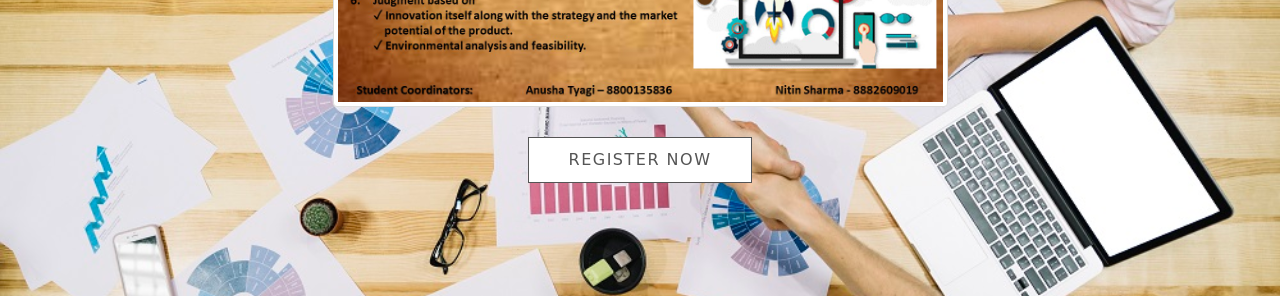
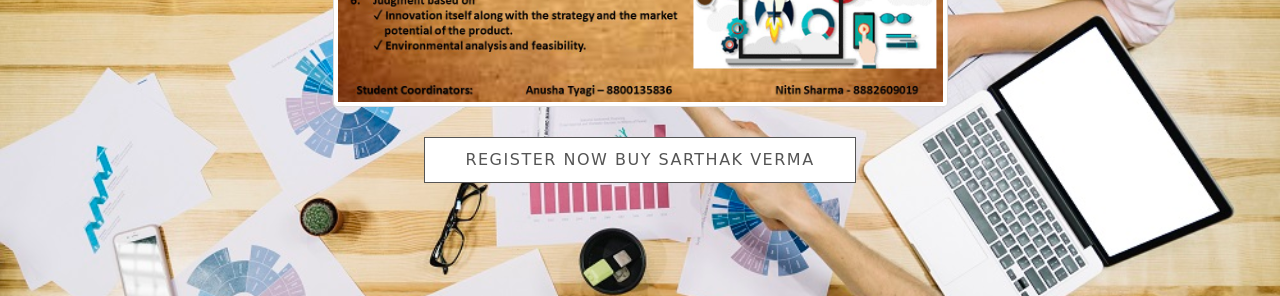
Before and after one commit to yvglimited/Markfest-2k19, a plain HTML site: page index.html in a window 1280 px wide. Shown: the part 3300-3596 px from the top of the page. Drawn offline with nearby package versions, Linux system fonts and the light colour scheme; a web font is replaced by a local one.

Commit message:
change by sarthak

```diff
--- a/index.html
+++ b/index.html
@@ -229,7 +229,7 @@ other attractions along with LIVE RADIO, to maintain the effervescence of the br
 											<div class="mu-single-price-head">
 												<a href="#e4" title="click here for event details & rules"><img src="assets/images/e7.jpg" width="615" class="img-rounded img-thumbnail"></a>
                                              </div>
-                                              <a class="mu-register-btn" href="https://goo.gl/forms/ZJGIB0ySYZeq0Jkl2" target="_blank"> Register Now</a>
+                                              <a class="mu-register-btn" href="https://goo.gl/forms/ZJGIB0ySYZeq0Jkl2" target="_blank"> Register Now buy Sarthak verma</a>
 										</div>
 									</div>
 
```
